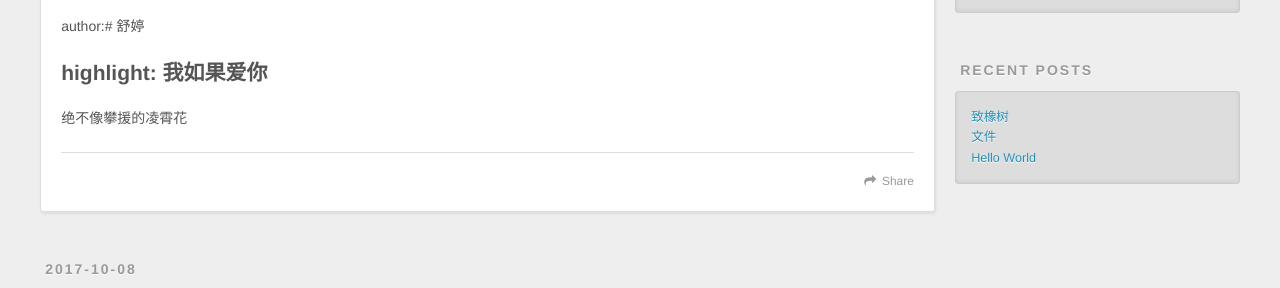
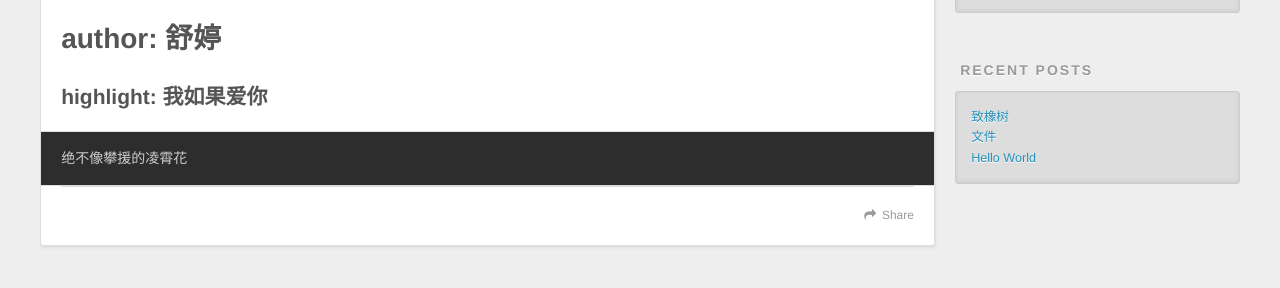
Before and after one commit to fengyishiji/fengyishiji.github.io, a plain HTML site: page index.html in a window 1280 px wide. Shown: the part 438-726 px from the top of the page. Drawn offline with nearby package versions, Linux system fonts and the light colour scheme.

Commit message:
Site updated: 2017-10-14 11:29:08

```diff
--- a/index.html
+++ b/index.html
@@ -83,9 +83,8 @@
 
     <div class="article-entry" itemprop="articleBody">
 
-        <p>author:# 舒婷</p>
-<h2 id="highlight-我如果爱你"><a href="#highlight-我如果爱你" class="headerlink" title="highlight: 我如果爱你"></a>highlight: 我如果爱你</h2><p>绝不像攀援的凌霄花</p>
-
+        <h1 id="author-舒婷"><a href="#author-舒婷" class="headerlink" title="author: 舒婷"></a>author: 舒婷</h1><h2 id="highlight-我如果爱你"><a href="#highlight-我如果爱你" class="headerlink" title="highlight: 我如果爱你"></a>highlight: 我如果爱你</h2><pre><code>绝不像攀援的凌霄花
+</code></pre>
 
     </div>
     <footer class="article-footer">
```
Also changed, not shown: 2017/10/14/致橡树/index.html (+6 -7 lines).
